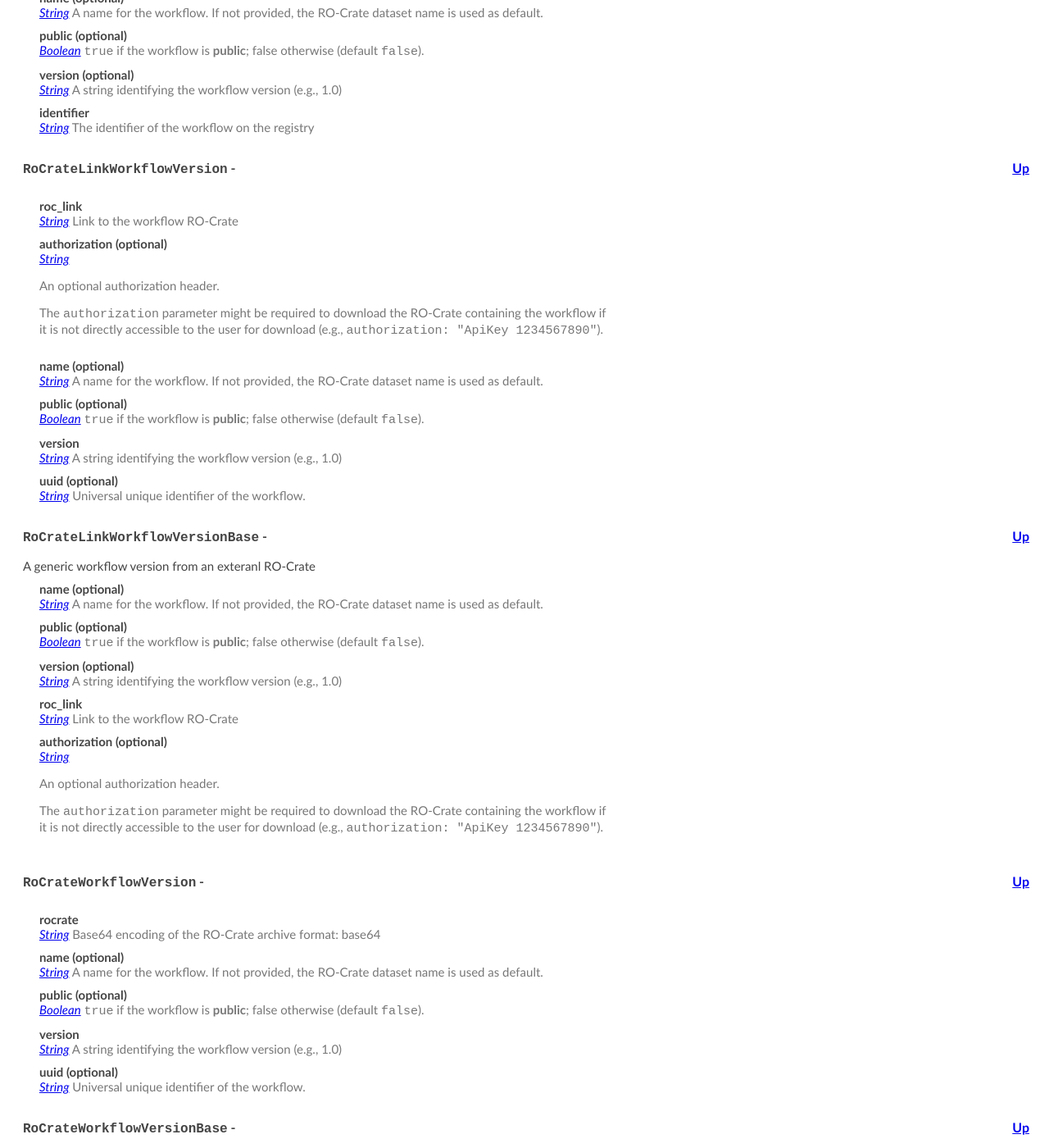
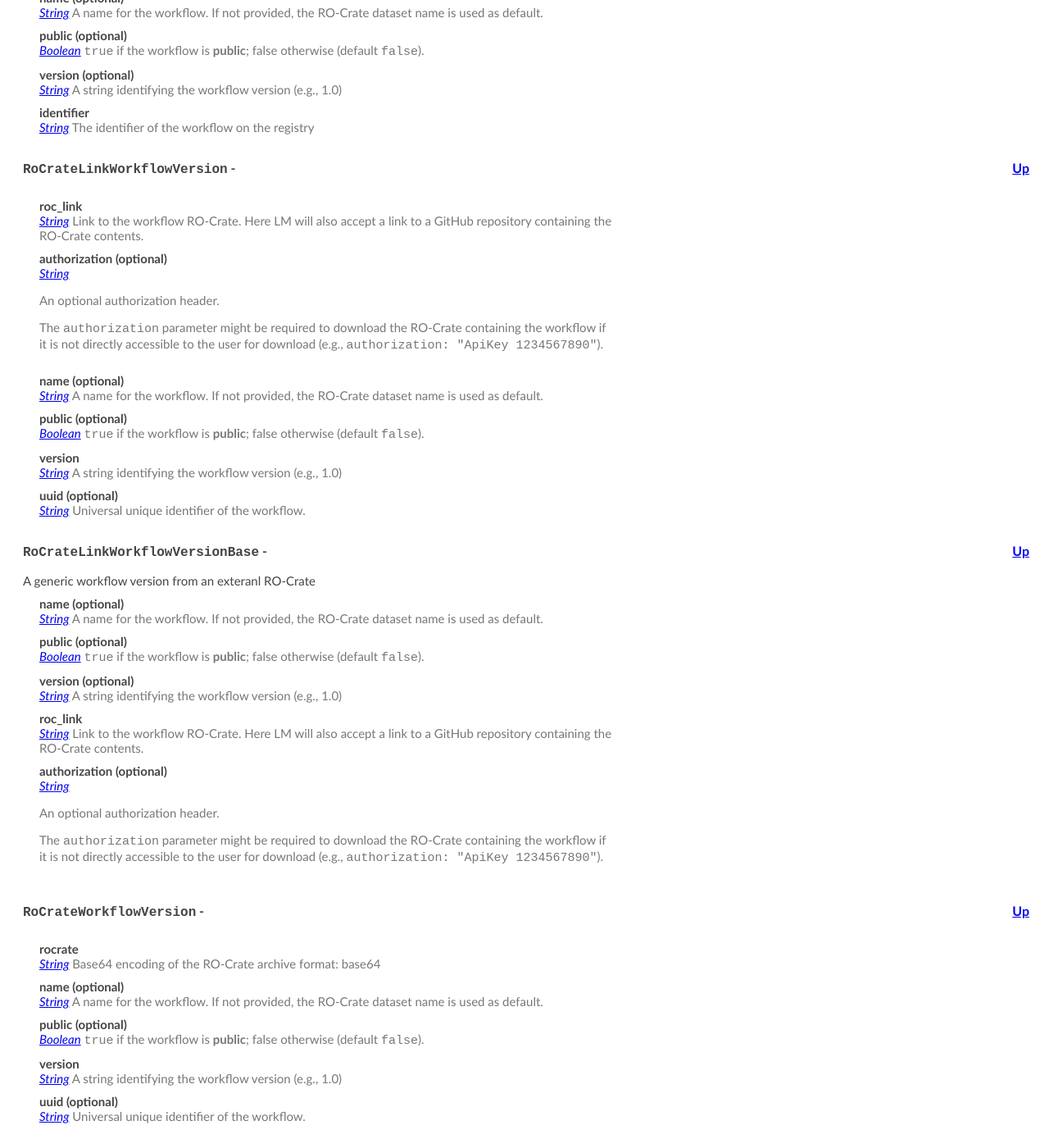
Before and after one commit to crs4/life_monitor, a Jekyll site: the page lm-openapi-html/index.html, which Jekyll copies as it is, in a window 1280 px wide and 1400 px high, scrolled down 47392 px. Shown: the whole window at 82% size. Built offline with Jekyll 4.4.1, drawn with Linux system fonts in a browser that asks for light colours; some of the changed text lies outside the part shown.

Commit message:
deploy: c8a2a9ad7212f043a72e0f127df313434a1088e4

```diff
--- a/lm-openapi-html/index.html
+++ b/lm-openapi-html/index.html
@@ -189,7 +189,7 @@
 </div>
     <div class="app-desc">More information: <a href="https://openapi-generator.tech">https://openapi-generator.tech</a></div>
     <div class="app-desc">Contact Info: <a href="team@openapitools.org">team@openapitools.org</a></div>
-    <div class="app-desc">Version: 0.11.4</div>
+    <div class="app-desc">Version: 0.11.5</div>
     <div class="app-desc">BasePath:</div>
     <div class="license-info">All rights reserved</div>
     <div class="license-url">http://apache.org/licenses/LICENSE-2.0.html</div>
@@ -3673,7 +3673,8 @@
     <h3><a name="RoCrateLinkWorkflowVersion"><code>RoCrateLinkWorkflowVersion</code> - </a> <a class="up" href="#__Models">Up</a></h3>
     <div class='model-description'></div>
     <div class="field-items">
-      <div class="param">roc_link </div><div class="param-desc"><span class="param-type"><a href="#string">String</a></span> Link to the workflow RO-Crate </div>
+      <div class="param">roc_link </div><div class="param-desc"><span class="param-type"><a href="#string">String</a></span> Link to the workflow RO-Crate. Here LM will also accept a link
+to a GitHub repository containing the RO-Crate contents. </div>
 <div class="param">authorization (optional)</div><div class="param-desc"><span class="param-type"><a href="#string">String</a></span> <p>An optional authorization header.</p>
 <p>The <code>authorization</code> parameter might be required to download
 the RO-Crate containing the workflow if it is not directly
@@ -3693,7 +3694,8 @@
       <div class="param">name (optional)</div><div class="param-desc"><span class="param-type"><a href="#string">String</a></span> A name for the workflow. If not provided, the RO-Crate dataset name is used as default. </div>
 <div class="param">public (optional)</div><div class="param-desc"><span class="param-type"><a href="#boolean">Boolean</a></span> <code>true</code> if the workflow is <b>public</b>; false otherwise (default <code>false</code>). </div>
 <div class="param">version (optional)</div><div class="param-desc"><span class="param-type"><a href="#string">String</a></span> A string identifying the workflow version (e.g., 1.0) </div>
-<div class="param">roc_link </div><div class="param-desc"><span class="param-type"><a href="#string">String</a></span> Link to the workflow RO-Crate </div>
+<div class="param">roc_link </div><div class="param-desc"><span class="param-type"><a href="#string">String</a></span> Link to the workflow RO-Crate. Here LM will also accept a link
+to a GitHub repository containing the RO-Crate contents. </div>
 <div class="param">authorization (optional)</div><div class="param-desc"><span class="param-type"><a href="#string">String</a></span> <p>An optional authorization header.</p>
 <p>The <code>authorization</code> parameter might be required to download
 the RO-Crate containing the workflow if it is not directly
@@ -3978,7 +3980,8 @@
 <div class="param">name (optional)</div><div class="param-desc"><span class="param-type"><a href="#string">String</a></span> A name for the workflow. If not provided, the RO-Crate dataset name is used as default. </div>
 <div class="param">public (optional)</div><div class="param-desc"><span class="param-type"><a href="#boolean">Boolean</a></span> <code>true</code> if the workflow is <b>public</b>; false otherwise (default <code>false</code>). </div>
 <div class="param">version </div><div class="param-desc"><span class="param-type"><a href="#string">String</a></span> A string identifying the workflow version (e.g., 1.0) </div>
-<div class="param">roc_link </div><div class="param-desc"><span class="param-type"><a href="#string">String</a></span> Link to the workflow RO-Crate </div>
+<div class="param">roc_link </div><div class="param-desc"><span class="param-type"><a href="#string">String</a></span> Link to the workflow RO-Crate. Here LM will also accept a link
+to a GitHub repository containing the RO-Crate contents. </div>
 <div class="param">authorization (optional)</div><div class="param-desc"><span class="param-type"><a href="#string">String</a></span> <p>An optional authorization header.</p>
 <p>The <code>authorization</code> parameter might be required to download
 the RO-Crate containing the workflow if it is not directly
@@ -4007,7 +4010,8 @@
     <div class='model-description'></div>
     <div class="field-items">
       <div class="param">uuid (optional)</div><div class="param-desc"><span class="param-type"><a href="#string">String</a></span> Universal unique identifier of the workflow. </div>
-<div class="param">roc_link </div><div class="param-desc"><span class="param-type"><a href="#string">String</a></span> Link to the workflow RO-Crate </div>
+<div class="param">roc_link </div><div class="param-desc"><span class="param-type"><a href="#string">String</a></span> Link to the workflow RO-Crate. Here LM will also accept a link
+to a GitHub repository containing the RO-Crate contents. </div>
 <div class="param">authorization (optional)</div><div class="param-desc"><span class="param-type"><a href="#string">String</a></span> <p>An optional authorization header.</p>
 <p>The <code>authorization</code> parameter might be required to download
 the RO-Crate containing the workflow if it is not directly
@@ -4044,7 +4048,8 @@
 <div class="param">name (optional)</div><div class="param-desc"><span class="param-type"><a href="#string">String</a></span> A name for the workflow. If not provided, the RO-Crate dataset name is used as default. </div>
 <div class="param">public (optional)</div><div class="param-desc"><span class="param-type"><a href="#boolean">Boolean</a></span> <code>true</code> if the workflow is <b>public</b>; false otherwise (default <code>false</code>). </div>
 <div class="param">version (optional)</div><div class="param-desc"><span class="param-type"><a href="#string">String</a></span> A string identifying the workflow version (e.g., 1.0) </div>
-<div class="param">roc_link </div><div class="param-desc"><span class="param-type"><a href="#string">String</a></span> Link to the workflow RO-Crate </div>
+<div class="param">roc_link </div><div class="param-desc"><span class="param-type"><a href="#string">String</a></span> Link to the workflow RO-Crate. Here LM will also accept a link
+to a GitHub repository containing the RO-Crate contents. </div>
 <div class="param">authorization (optional)</div><div class="param-desc"><span class="param-type"><a href="#string">String</a></span> <p>An optional authorization header.</p>
 <p>The <code>authorization</code> parameter might be required to download
 the RO-Crate containing the workflow if it is not directly
```
